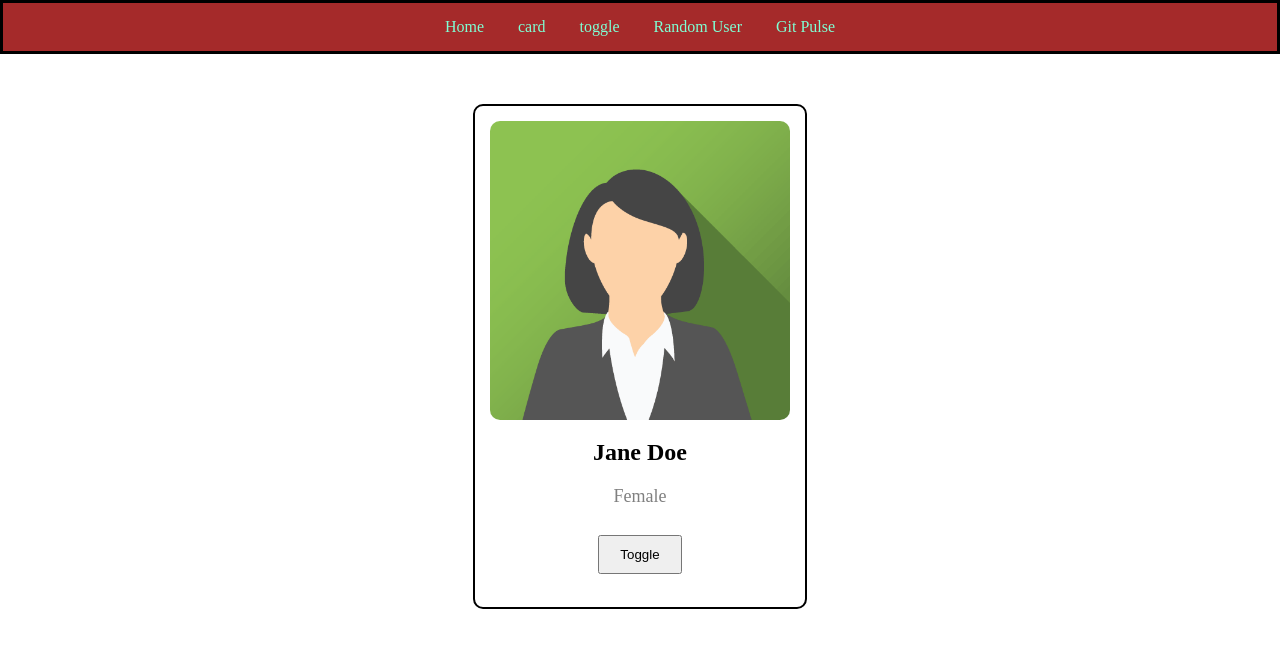
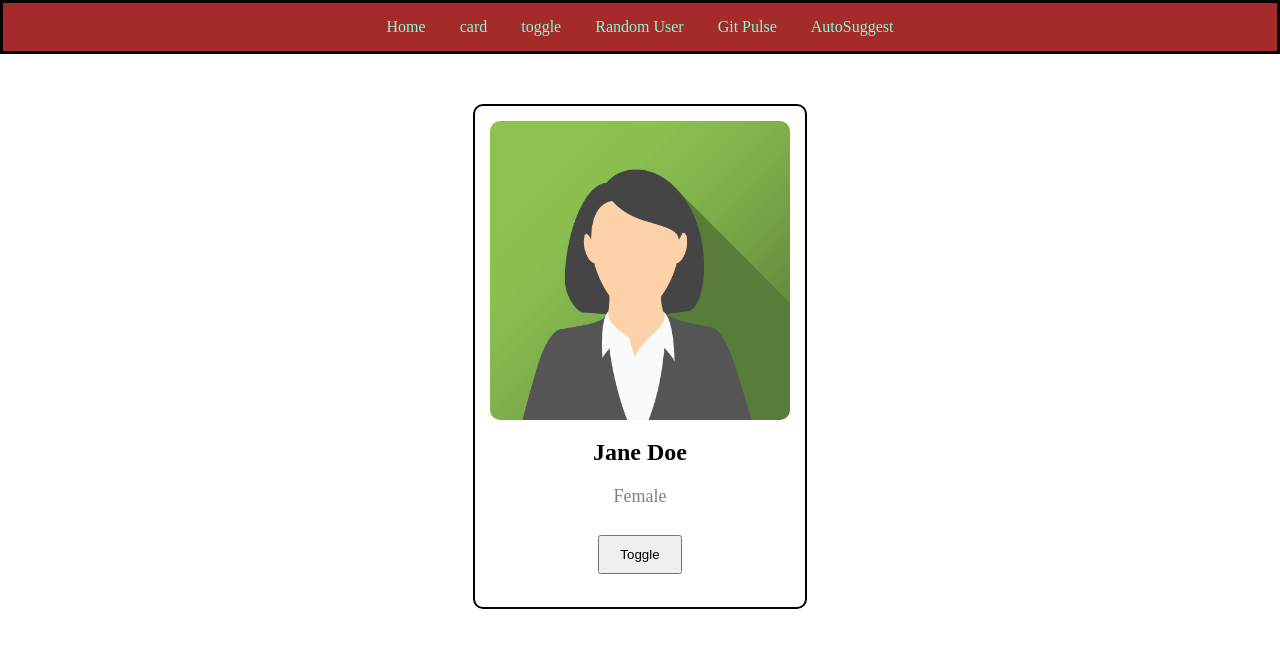
Before and after one commit to 24wh1a05a5/autosuggest, a website: page frontend/pages/toggle.html in a window 1280 px wide. Drawn offline with Linux system fonts and the light colour scheme.

Commit message:
added toggle file

```diff
--- a/frontend/pages/toggle.html
+++ b/frontend/pages/toggle.html
@@ -13,6 +13,7 @@
       <a href="toggle.html" target="blank"> toggle</a>
       <a href="randomuser.html" target="blank"> Random User</a>
       <a href="/frontend/gitpulse.html" target="blank"> Git Pulse</a>
+      <a href="/frontend/autosuggest.html" target="blank">AutoSuggest</a>
     </div>
 
     <div class="card">
```
